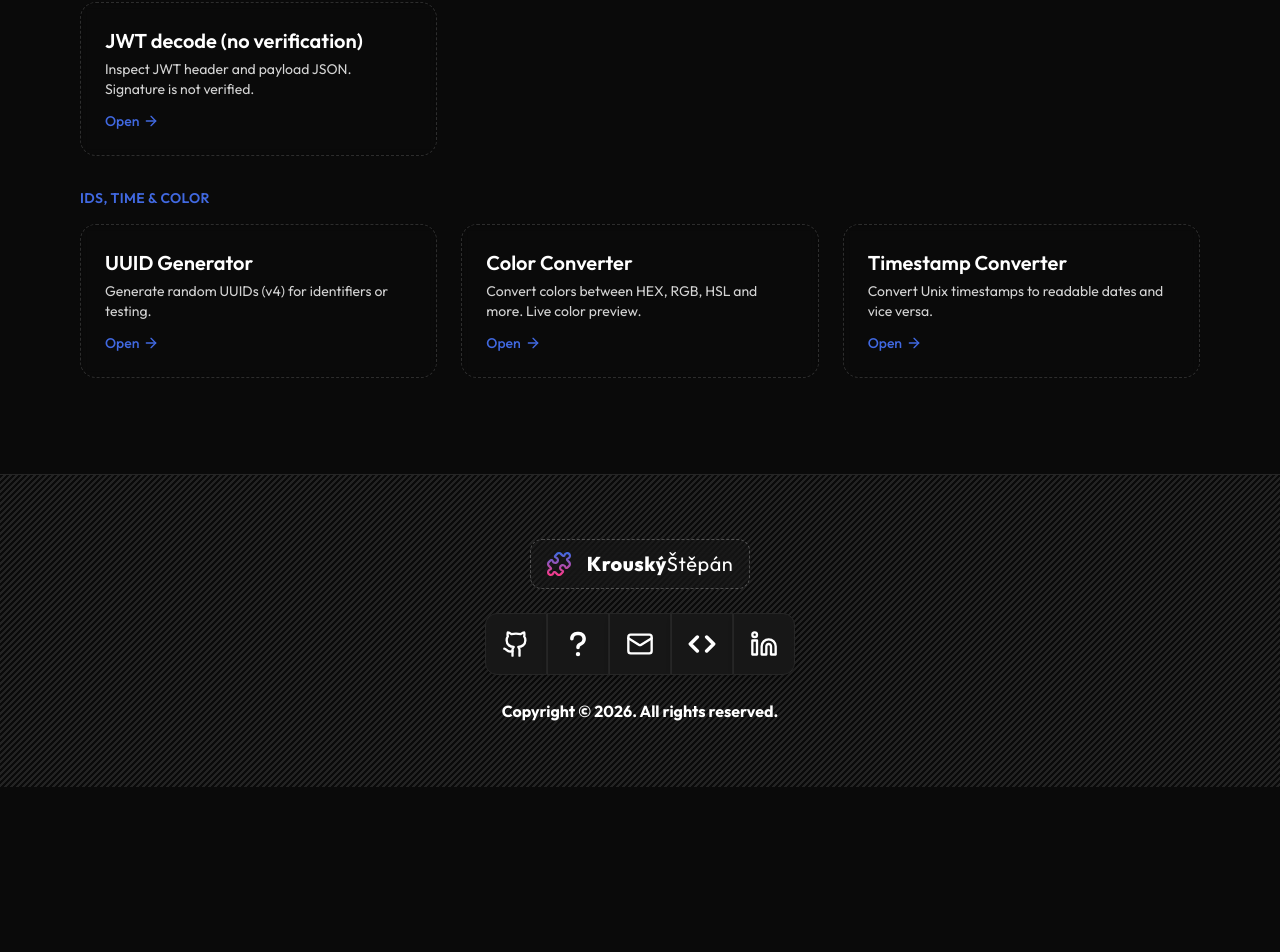
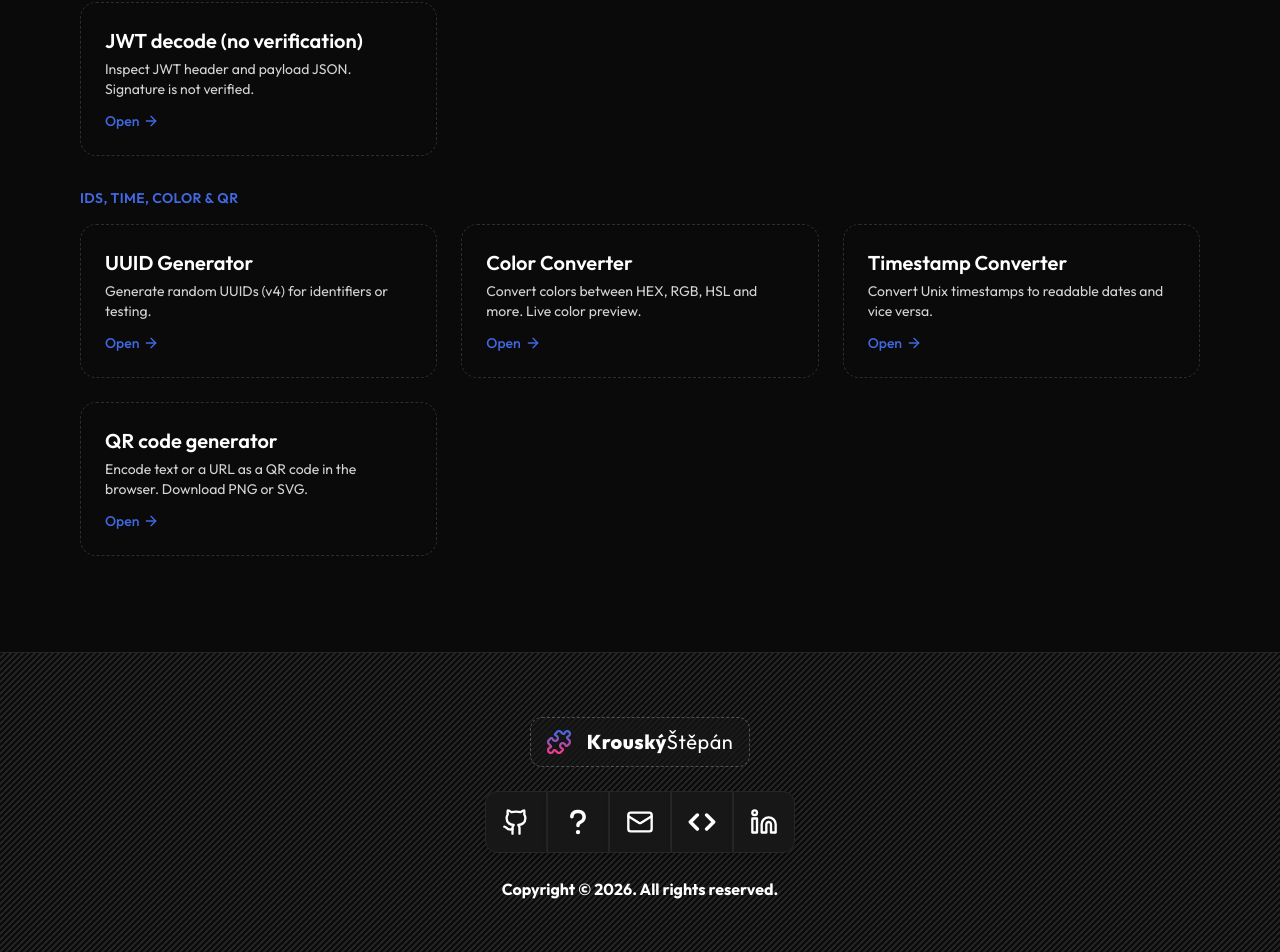
Before and after one commit to krouskystepan/portfolio, a Next.js app: page /t in a window 1280 px wide. Shown: the part 1120-2072 px from the top of the page. Before the commit the page ends 1907 px from the top, so only its background shows below. Built offline with nearby package versions, Linux system fonts and the light colour scheme.

Commit message:
wire qr code tool into catalog

```diff
--- a/components/tools/toolRegistry.ts
+++ b/components/tools/toolRegistry.ts
@@ -17,7 +17,8 @@ const loaders = {
   'jwt-decoder': () => import('@/components/tools/items/JwtDecoder'),
   'uuid-generator': () => import('@/components/tools/items/UuidGenerator'),
   'color-converter': () => import('@/components/tools/items/ColorConverter'),
-  'timestamp-converter': () => import('@/components/tools/items/TimestampConverter')
+  'timestamp-converter': () => import('@/components/tools/items/TimestampConverter'),
+  'qr-code': () => import('@/components/tools/items/QrCodeGenerator')
 } as const satisfies Record<ToolPath, ToolLoader>
 
 export type { ToolPath }
--- a/constants/tools.ts
+++ b/constants/tools.ts
@@ -135,6 +135,14 @@ export const tools = [
     description: 'Convert Unix timestamps to readable dates and vice versa.',
     section: 'utilities',
     keywords: ['unix', 'epoch', 'timezone', 'date']
+  },
+  {
+    name: 'QR code generator',
+    path: 'qr-code',
+    description:
+      'Encode text or a URL as a QR code in the browser. Download PNG or SVG.',
+    section: 'utilities',
+    keywords: ['qr', 'barcode', 'url', 'png', 'svg']
   }
 ] as const satisfies readonly TTools[]
 
--- a/constants/types.ts
+++ b/constants/types.ts
@@ -53,7 +53,7 @@ export const TOOL_SECTION_LABELS: Record<TToolSectionId, string> = {
   data: 'Data & serialization',
   text: 'Text & patterns',
   web: 'Web & encoding',
-  utilities: 'IDs, time & color'
+  utilities: 'IDs, time, color & QR'
 }
 
 export type TTools = {
```
